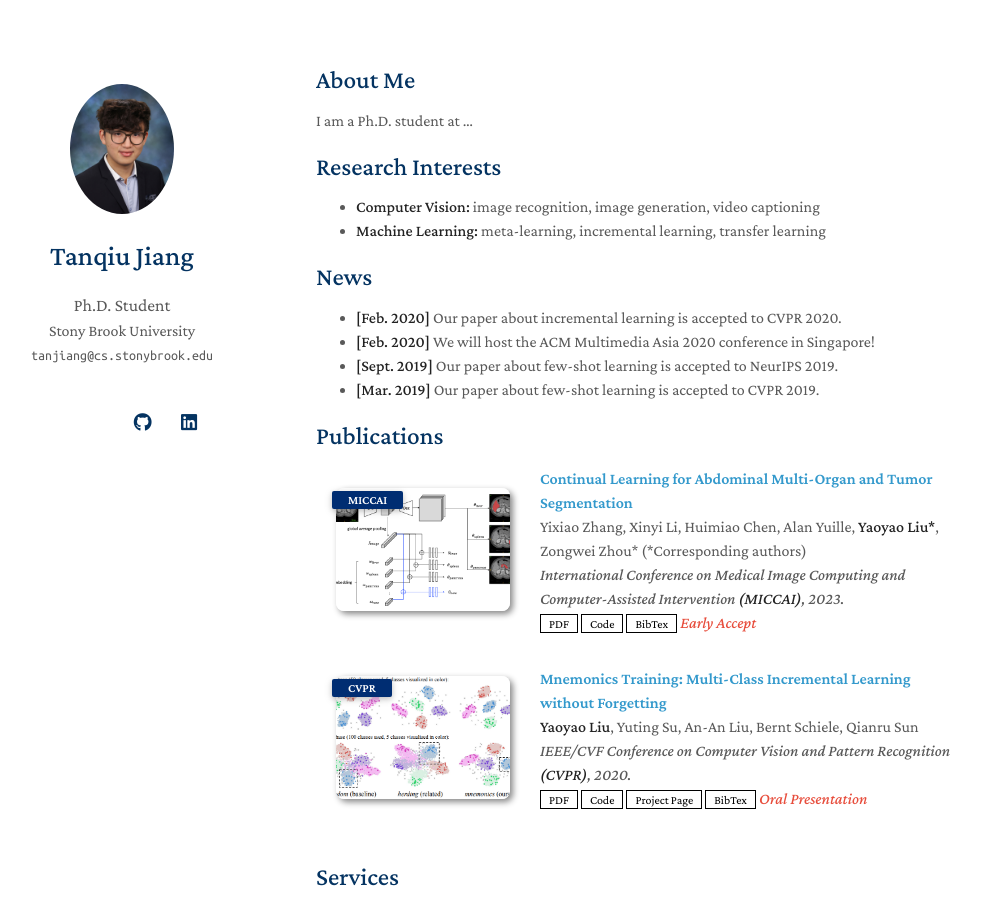
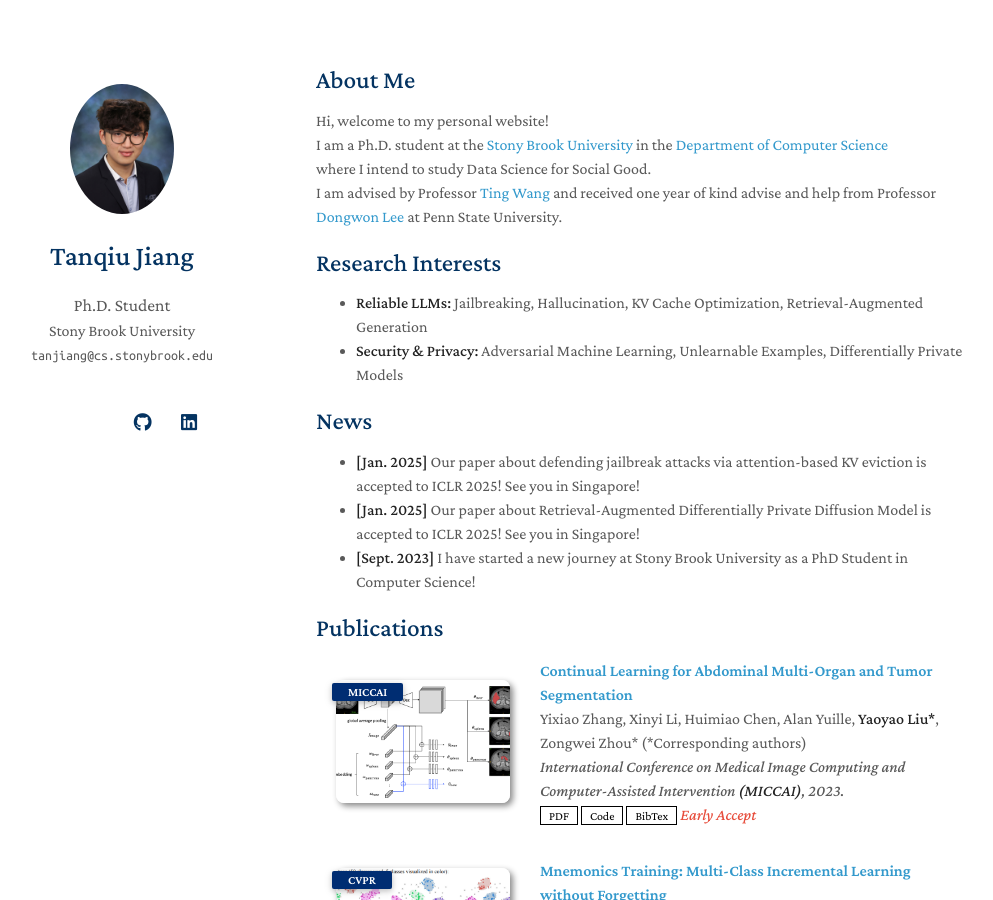
Before and after one commit to TanqiuJiang/tanqiujiang.github.io, a Jekyll site: the page built from index.md, in a window 1280 px wide and 900 px high. Shown: the whole window, without its empty margins (154-1147 px from the left). Built offline with Jekyll 4.4.1, drawn with Linux system fonts in a browser that asks for light colours; a style sheet for code colours, icons or effects is not loaded; our own code applies the rules of GitHub Pages for plain Markdown files.

Commit message:
Updated info
Updated info

```diff
--- a/_config.yml
+++ b/_config.yml
@@ -38,7 +38,7 @@ font: "Serif" # or "Sans Serif"
 
 # Google Analytics ID
 # Please remove this if you don't use Google Analytics
-google_analytics: UA-111540567-4
+#google_analytics: UA-111540567-4
 
 # Use this project as a remote theme for GitHub Pages
 # See the guide here: https://docs.github.com/en/pages/setting-up-a-github-pages-site-with-jekyll/adding-a-theme-to-your-github-pages-site-using-jekyll
--- a/index.md
+++ b/index.md
@@ -4,19 +4,19 @@ layout: homepage
 
 ## About Me
 
-I am a Ph.D. student at ...
+<p>Hi, welcome to my personal website! <br />
+I am a Ph.D. student at the <a href="https://www.stonybrook.edu/">Stony Brook University</a> in the <a href="https://www.cs.stonybrook.edu/">Department of Computer Science</a> <br />where I intend to study Data Science for Social Good.<br />I am advised by Professor <a href="https://alps-lab.github.io/">Ting Wang</a> and received one year of kind advise and help from Professor <a href="https://pike.psu.edu/dongwon/">Dongwon Lee</a> at Penn State University.</p>
 
 ## Research Interests
 
-- **Computer Vision:** image recognition, image generation, video captioning
-- **Machine Learning:** meta-learning, incremental learning, transfer learning
+- **Reliable LLMs:** Jailbreaking, Hallucination, KV Cache Optimization, Retrieval-Augmented Generation
+- **Security & Privacy:** Adversarial Machine Learning, Unlearnable Examples, Differentially Private Models
 
 ## News
 
-- **[Feb. 2020]** Our paper about incremental learning is accepted to CVPR 2020.
-- **[Feb. 2020]** We will host the ACM Multimedia Asia 2020 conference in Singapore!
-- **[Sept. 2019]** Our paper about few-shot learning is accepted to NeurIPS 2019.
-- **[Mar. 2019]** Our paper about few-shot learning is accepted to CVPR 2019.
+- **[Jan. 2025]** Our paper about defending jailbreak attacks via attention-based KV eviction is accepted to ICLR 2025! See you in Singapore!
+- **[Jan. 2025]** Our paper about Retrieval-Augmented Differentially Private Diffusion Model is accepted to ICLR 2025! See you in Singapore!
+- **[Sept. 2023]** I have started a new journey at Stony Brook University as a PhD Student in Computer Science!
 
 {% include_relative _includes/publications.md %}
 
```
Also changed, not shown: assets/img/1.png, assets/img/10.png (added).
